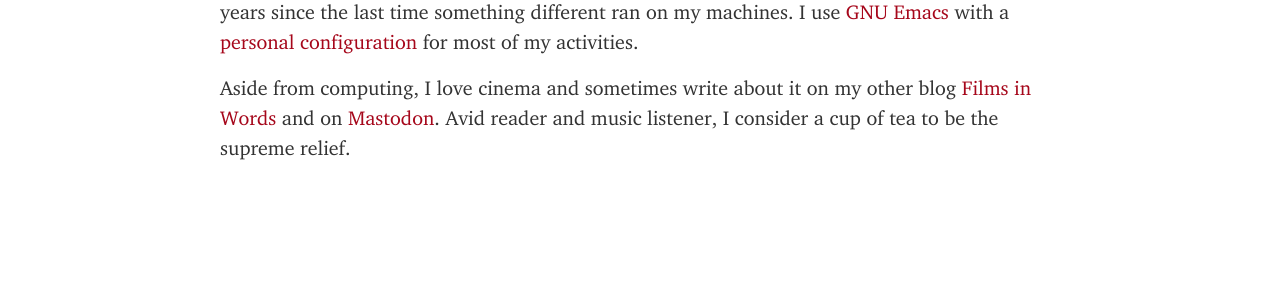
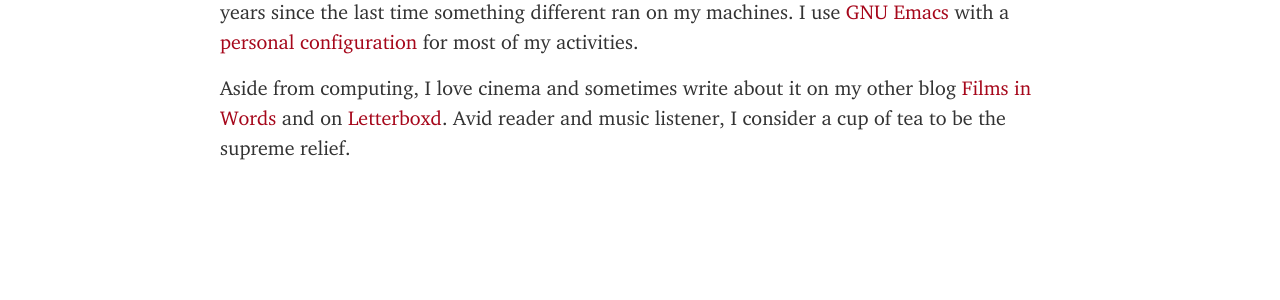
Before and after one commit to manuel-uberti/manuel-uberti.github.io, a Jekyll site: the page built from about.md, in a window 1280 px wide. Shown: the part 445-745 px from the top of the page. Built offline with Jekyll 4.4.1, drawn with Linux system fonts in a browser that asks for light colours.

Commit message:
Add link to my Letterboxd profile

```diff
--- a/about.md
+++ b/about.md
@@ -23,6 +23,6 @@ a [personal configuration](https://github.com/manuel-uberti/.emacs.d) for most
 of my activities.
 
 Aside from computing, I love cinema and sometimes write about it on my other
-blog [Films in Words](https://filmsinwords.wordpress.com/) and
-on [Mastodon](https://functional.cafe/@manuel_uberti). Avid reader and music
-listener, I consider a cup of tea to be the supreme relief.
+blog [Films in Words](https://filmsinwords.wordpress.com/) and on
+[Letterboxd](https://letterboxd.com/muberti/). Avid reader and music listener,
+I consider a cup of tea to be the supreme relief.
```
Also changed, not shown: contact.md (+2 -1 lines).
